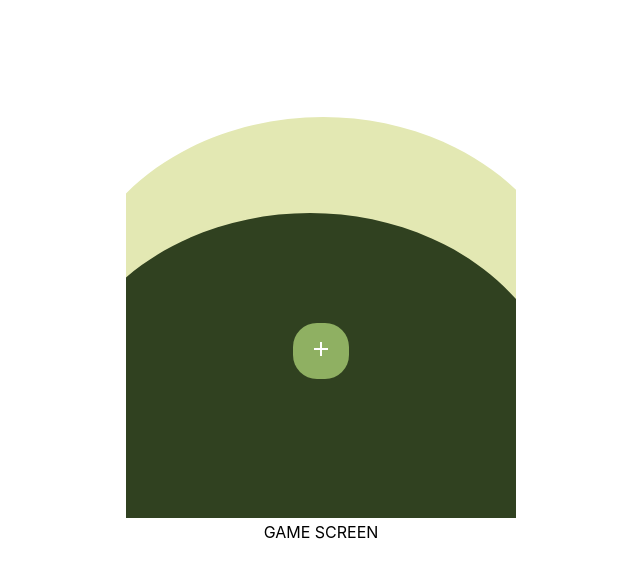
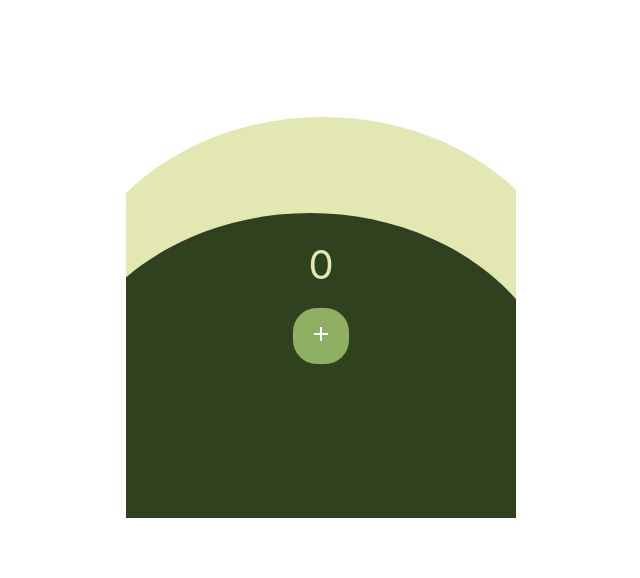
Before and after one commit to NataliaLinnik/girls-day, a React (Create React App) app: page / in a window 1280 px wide. Both pictures are taken after a click on the button "Starten". Shown: the top 578 px of the page, without its empty margins (319-959 px from the left). Built offline with nearby package versions, Linux system fonts and the light colour scheme.

Commit message:
Counter component with functionality

```diff
--- a/src/App.css
+++ b/src/App.css
@@ -38,3 +38,13 @@
   padding: 0 0.5rem;
   color: white;
 }
+
+.counter {
+  position: absolute;
+  bottom: 40%;
+  left: 50%;
+  transform: translate(-50%, -50%);
+  font-size: 40px;
+  color:  #E3E8B3;
+
+}
--- a/src/components/GameScreen.js
+++ b/src/components/GameScreen.js
@@ -1,3 +1,5 @@
+import React from 'react';
+
 function GameScreen() {
   return (
     <div className="game-screen-container">
@@ -5,16 +7,35 @@ function GameScreen() {
         src="/images/bg-game.svg"
         alt="Green field"
       />
+      <ClickCounter/>
+    </div>
+  );
+}
 
-      <button className="plus-button">
+class ClickCounter extends React.Component {
+  constructor(props) {
+    super(props);
+    this.state = {value: 0};
+    this.buttonClicked = this.buttonClicked.bind(this);
+  }
+
+  buttonClicked(event) {
+    this.setState({value: this.state.value + 1});
+  }
+
+  render() {
+    return (
+    	<div>
+        <div className='counter'>{this.state.value}</div>
+        <button className="plus-button" onClick={this.buttonClicked}>
         <img
           src="/images/plus-icon.svg"
           alt="Plus Icon"
         />
       </button>
-      <div>GAME SCREEN</div>
-    </div>
-  );
+      </div>
+    );
+  }
 }
 
 export default GameScreen;
```
